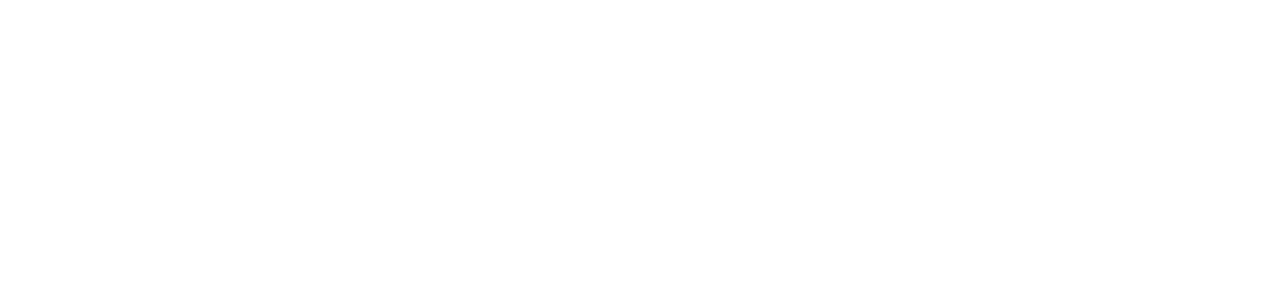
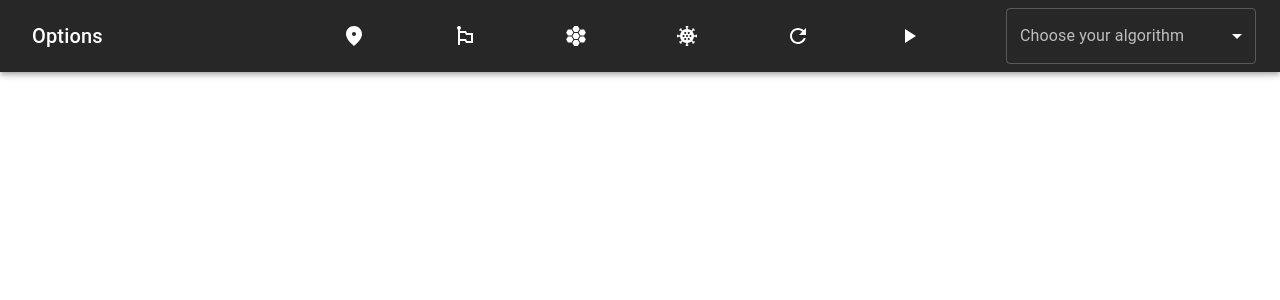
Before and after one commit to PabloPicas0/Path-Finder, a React (Create React App) app: page / in a window 1280 px wide. Shown: the top 300 px of the page. Built offline with nearby package versions, Linux system fonts and the light colour scheme.

Commit message:
working navbar

```diff
--- a/package.json
+++ b/package.json
@@ -8,6 +8,7 @@
     "@fortawesome/fontawesome-svg-core": "^6.2.1",
     "@fortawesome/free-regular-svg-icons": "^6.2.1",
     "@fortawesome/react-fontawesome": "^0.2.0",
+    "@mui/icons-material": "^5.10.16",
     "@mui/material": "^5.10.17",
     "@testing-library/jest-dom": "^5.16.5",
     "@testing-library/react": "^13.4.0",
--- a/src/App.js
+++ b/src/App.js
@@ -1,13 +1,12 @@
 import './App.css';
-import { useParams } from './components/context';
+
+import NavBar from './components/navbar';
 
 function App() {
 
   return (
-    <div className="App">
-      <header className="App-header">
-
-      </header>
+    <div>
+      <NavBar />
     </div>
   );
 }
--- a/src/components/navbar.js
+++ b/src/components/navbar.js
@@ -1,15 +1,212 @@
 import React from "react";
-
 import { useParams } from "./context";
 
+import {
+  AppBar,
+  Box,
+  createTheme,
+  FormControl,
+  IconButton,
+  InputLabel,
+  Menu,
+  MenuItem,
+  Select,
+  ThemeProvider,
+  Toolbar,
+  Tooltip,
+  Typography,
+} from "@mui/material";
+import {
+  Coronavirus,
+  EmojiFlags,
+  FmdGood,
+  Hive,
+  PlayArrow,
+  Refresh,
+  Settings,
+} from "@mui/icons-material";
+
+const modes = [
+  { mode: "setStart", icon: <FmdGood />, name: "Start" },
+  { mode: "setTarget", icon: <EmojiFlags />, name: "Target" },
+  { mode: "addBricks", icon: <Hive />, name: "Bricks" },
+  { mode: "addWeight", icon: <Coronavirus />, name: "Weight" },
+];
+
+const darkTheme = createTheme({
+  palette: {
+    mode: "dark",
+    primary: {
+      main: "#1976d2",
+    },
+  },
+});
+
 const NavBar = () => {
-    const {mode, setMode, algo, setAlgo, setReset, setRun} = useParams()
+  const [anchorEl, setAnchorEl] = React.useState(null);
+  const open = Boolean(anchorEl);
+  const handleClick = (event) => {
+    setAnchorEl(event.currentTarget);
+  };
+  const handleClose = () => {
+    setAnchorEl(null);
+  };
 
-    return (
-        <div>
+  const { mode, setMode, algo, setAlgo, setReset, setRun } = useParams();
 
-        </div>
-    )
-}
+  return (
+    <Box sx={{ flexGrow: 1 }}>
+      <ThemeProvider theme={darkTheme}>
+        <AppBar position="static">
+          <Toolbar>
+            <Typography
+              variant="h6"
+              component="div"
+              sx={{ flexGrow: 1, ml: 1 }}>
+              Options
+            </Typography>
+
+            {modes.map((elements, idx) => (
+              <IconButton
+                key={idx}
+                size="small"
+                edge="start"
+                color="inherit"
+                aria-label="option"
+                sx={{
+                  mr: 10,
+                  display: { xs: "none", lg: "inline-flex" },
+                  backgroundColor: mode === elements.mode ? "#ffca28" : "",
+                }}
+                onClick={() => {
+                  if (mode === elements.mode) {
+                    setMode(null);
+                  } else {
+                    setMode(elements.mode);
+                  }
+                }}>
+                {elements.icon}
+              </IconButton>
+            ))}
+
+            <IconButton
+              size="small"
+              edge="start"
+              color="inherit"
+              aria-label="option"
+              sx={{
+                mr: 10,
+                display: { xs: "none", lg: "inline-flex" },
+              }}
+              onClick={() => {
+                setReset((prev) => !prev);
+              }}>
+              <Refresh />
+            </IconButton>
+
+            <IconButton
+              size="small"
+              edge="start"
+              color="inherit"
+              aria-label="option"
+              sx={{
+                mr: 10,
+                display: { xs: "none", lg: "inline-flex" },
+              }}
+              onClick={() => {
+                setRun((prev) => !prev);
+              }}>
+              <PlayArrow />
+            </IconButton>
+
+            <Tooltip title="Path settings">
+              <IconButton
+                onClick={handleClick}
+                size="small"
+                sx={{ mx: 2, display: { xs: "flex", lg: "none" } }}
+                aria-controls={open ? "account-menu" : undefined}
+                aria-haspopup="true"
+                aria-expanded={open ? "true" : undefined}>
+                <Settings sx={{ width: 30, height: 30 }} />
+              </IconButton>
+            </Tooltip>
+
+            <Menu
+              anchorEl={anchorEl}
+              id="account-menu"
+              open={open}
+              onClose={handleClose}
+              onClick={handleClose}
+              PaperProps={{
+                elevation: 0,
+                sx: {
+                  overflow: "visible",
+                  filter: "drop-shadow(0px 2px 8px rgba(0,0,0,0.32))",
+                  mt: 1.5,
+                  "& .MuiAvatar-root": {
+                    width: 32,
+                    height: 32,
+                    ml: -0.5,
+                    mr: 1,
+                  },
+                  "&:before": {
+                    content: '""',
+                    display: "block",
+                    position: "absolute",
+                    top: 0,
+                    right: 14,
+                    width: 10,
+                    height: 10,
+                    bgcolor: "background.paper",
+                    transform: "translateY(-50%) rotate(45deg)",
+                    zIndex: 0,
+                  },
+                },
+              }}
+              transformOrigin={{ horizontal: "right", vertical: "top" }}
+              anchorOrigin={{ horizontal: "right", vertical: "bottom" }}>
+              {modes.map((elements, idx) => (
+                <MenuItem
+                  key={idx}
+                  sx={{
+                    backgroundColor: mode === elements.mode ? "#ffca28" : "",
+                  }}>
+                  <IconButton
+                    size="small"
+                    edge="start"
+                    color="inherit"
+                    aria-label="option"
+                    onClick={() => {
+                      if (mode === elements.mode) {
+                        setMode(null);
+                      } else {
+                        setMode(elements.mode);
+                      }
+                    }}>
+                    {elements.icon}
+                    {elements.name}
+                  </IconButton>
+                </MenuItem>
+              ))}
+            </Menu>
+
+            <FormControl sx={{ minWidth: { xs: 80, lg: 250 }, my: 1 }}>
+              <InputLabel id="select-label">Choose your algorithm</InputLabel>
+              <Select
+                labelId="select-label"
+                label="Choose your algorithm"
+                value={algo}
+                onChange={(e) => {
+                  setAlgo(e.target.value);
+                }}>
+                <MenuItem value="DFS">DFS</MenuItem>
+              </Select>
+            </FormControl>
+          </Toolbar>
+        </AppBar>
+      </ThemeProvider>
+    </Box>
+  );
+};
 
 export default NavBar;
```
Also changed, not shown: 1 other file (tests, documents, lock files or other folders).
